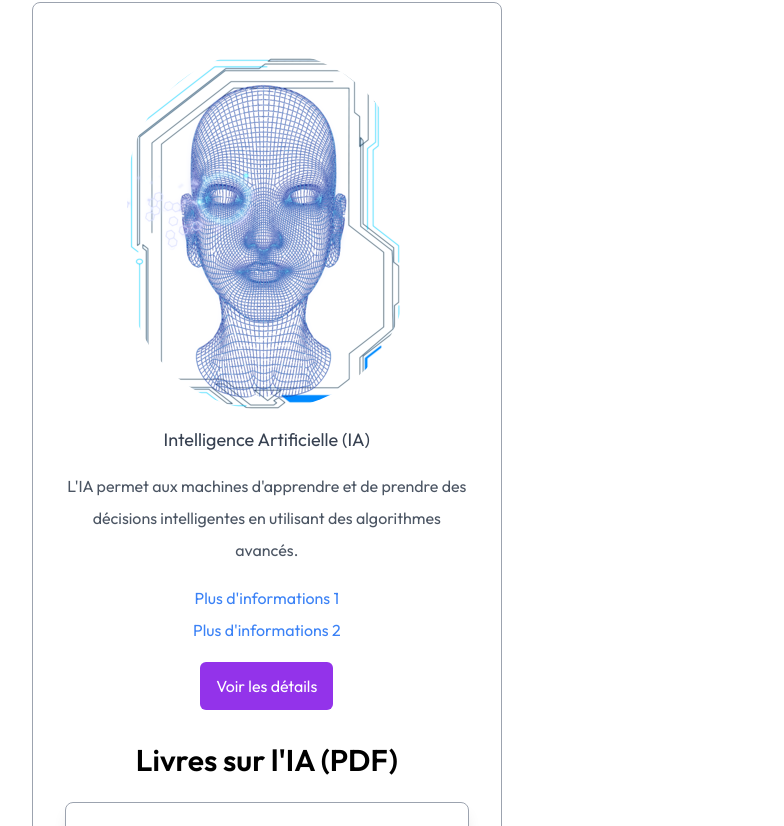
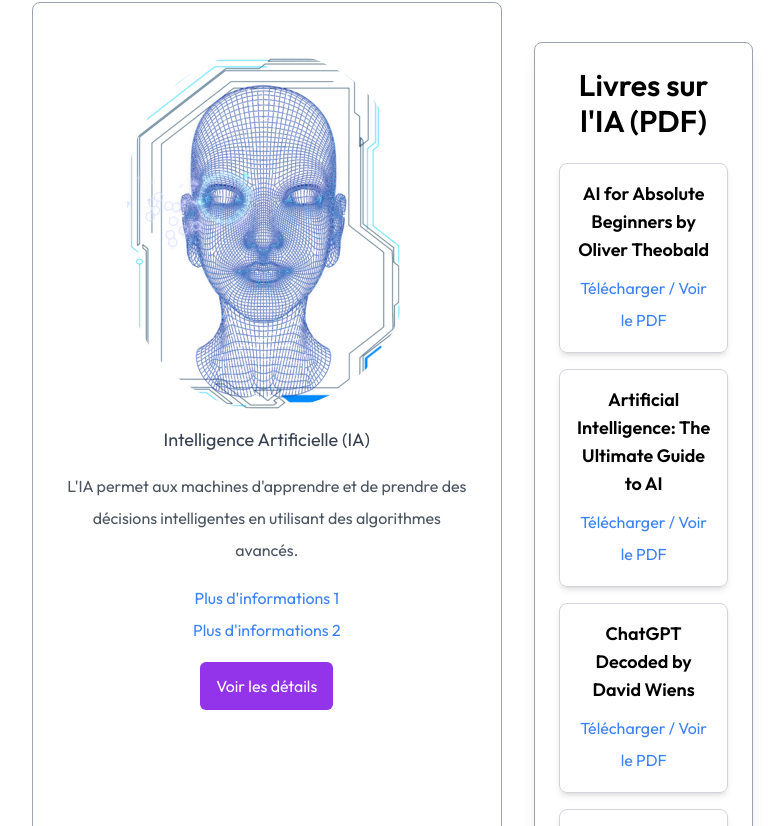
Before and after one commit to samaholicc/ReactPortfolio, a React (Vite) app: page / in a window 1280 px wide. Shown: the part 4514-5340 px from the top of the page, without its empty margins (122-906 px from the left). Built offline with nearby package versions, Linux system fonts and the light colour scheme; a web font is replaced by a local one.

Commit message:
last1 flux RSS

```diff
--- a/src/components/Services.jsx
+++ b/src/components/Services.jsx
@@ -99,18 +99,20 @@ const Services = () => {
               Voir les détails
             </button>
 
-            {/* Section des livres PDF */}
-            <div className="mt-8">
-              <h2 className="text-center text-3xl font-semibold mb-6">
-                Livres sur l'IA (PDF)
-              </h2>
-              <div>
+
+          </motion.div>
+        </div>
+               {/* Right column for the books card */}
+               <div className="grid grid-cols-1 sm:grid-cols-2 gap-8 my-10">
+          <div className="border border-gray-400 rounded-lg p-6 shadow-lg">
+            <h2 className="text-center text-3xl font-semibold mb-6">Livres sur l'IA (PDF)</h2>
+            <div className="grid grid-cols-1 gap-4">
               {pdfFiles.map((pdf, index) => (
                 <div
                   key={index}
-                    className="border border-gray-400 rounded-lg p-6 shadow-lg text-center mb-4"
+                  className="border border-gray-300 rounded-lg p-4 shadow-md text-center"
                 >
-                    <h3 className="text-lg font-semibold mb-4">{pdf.name}</h3>
+                  <h3 className="text-lg font-semibold mb-2">{pdf.name}</h3>
                   <a
                     href={pdf.url}
                     target="_blank"
@@ -123,23 +125,10 @@ const Services = () => {
               ))}
             </div>
           </div>
-          </motion.div>
-        </div>
-
-        {/* Right column or other content can go here */}
-        <div className="grid grid-cols-1 lg:grid-cols-2 gap-8 my-10">
-          {/* Add any additional content for the right column here */}
-        </div>
         </div>
       </div>
 
-
-
-
-  );
-
-
-      {/* Popup Modale */}
+      {/* Popup Modal */}
       {showModal && selectedService && (
         <div className="fixed inset-0 bg-black bg-opacity-50 flex justify-center items-center z-50">
           <motion.div
@@ -171,7 +160,8 @@ const Services = () => {
           </motion.div>
         </div>
       )}
+    </div>
+  );
+};
 
-
-    };
 export default Services;
```
Lines whose indentation alone changed are shown as unchanged.
